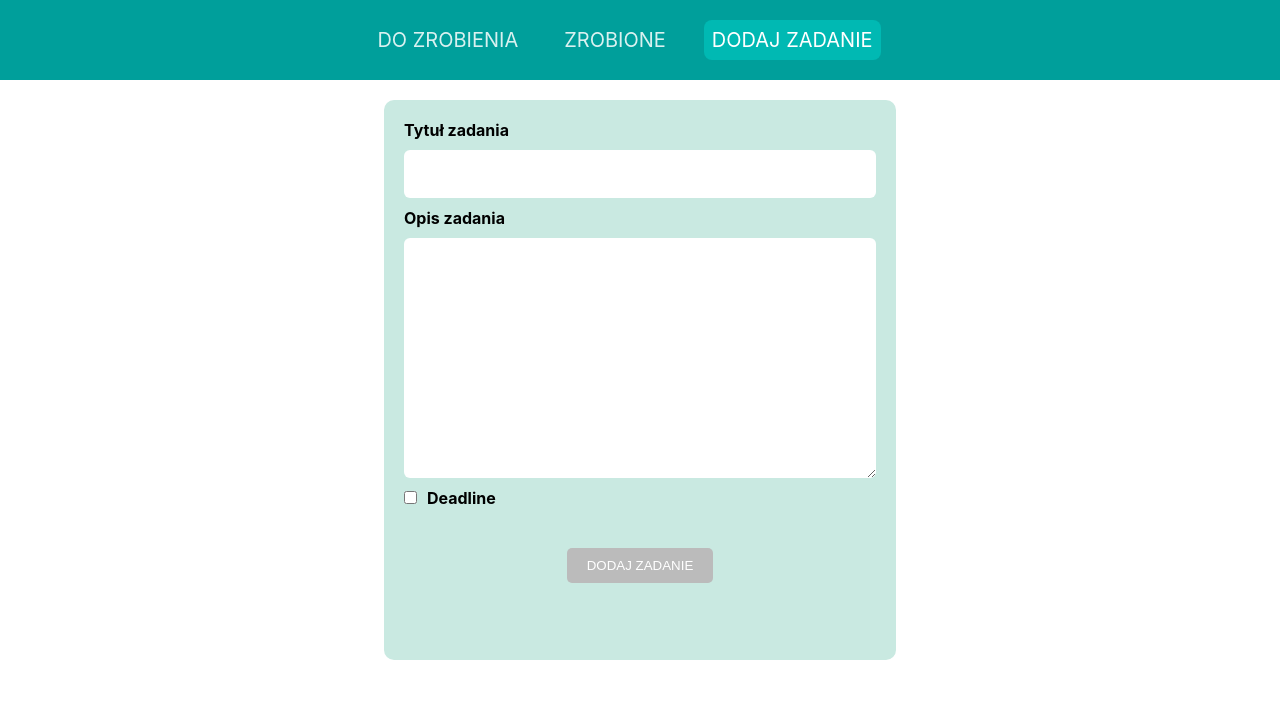
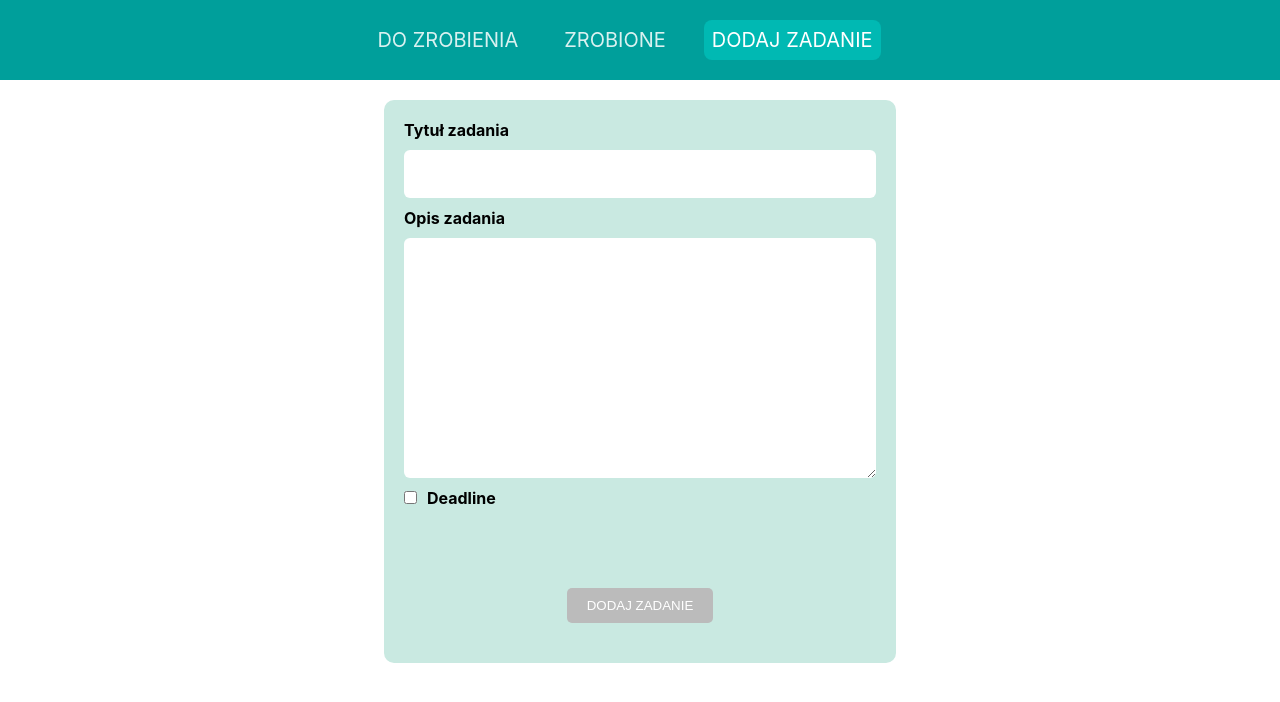
Before and after one commit to lukas-was/ToDo-App, a React (Create React App) app: page /add in a window 1280 px wide. Shown: the top 702 px of the page. Built offline with nearby package versions, Linux system fonts and the light colour scheme.

Commit message:
still works on style

```diff
--- a/src/styles/AddTask.css
+++ b/src/styles/AddTask.css
@@ -42,7 +42,7 @@ label {
 }
 div.taskform button {
   display: block;
-  margin: 40px auto 20px;
+  margin: 10vh auto 20px;
   padding: 10px 20px;
   text-transform: uppercase;
   background-color: #00b9b3;
--- a/src/styles/Navigation.css
+++ b/src/styles/Navigation.css
@@ -12,7 +12,7 @@ ul.navigation li a {
   display: block;
   text-decoration: none;
   text-transform: uppercase;
-  font-size: 15px;
+  font-size: 13px;
   border: 2px solid rgba(255, 255, 255, 0.85);
   border-radius: 8px;
   color: rgba(255, 255, 255, 0.85);
```
